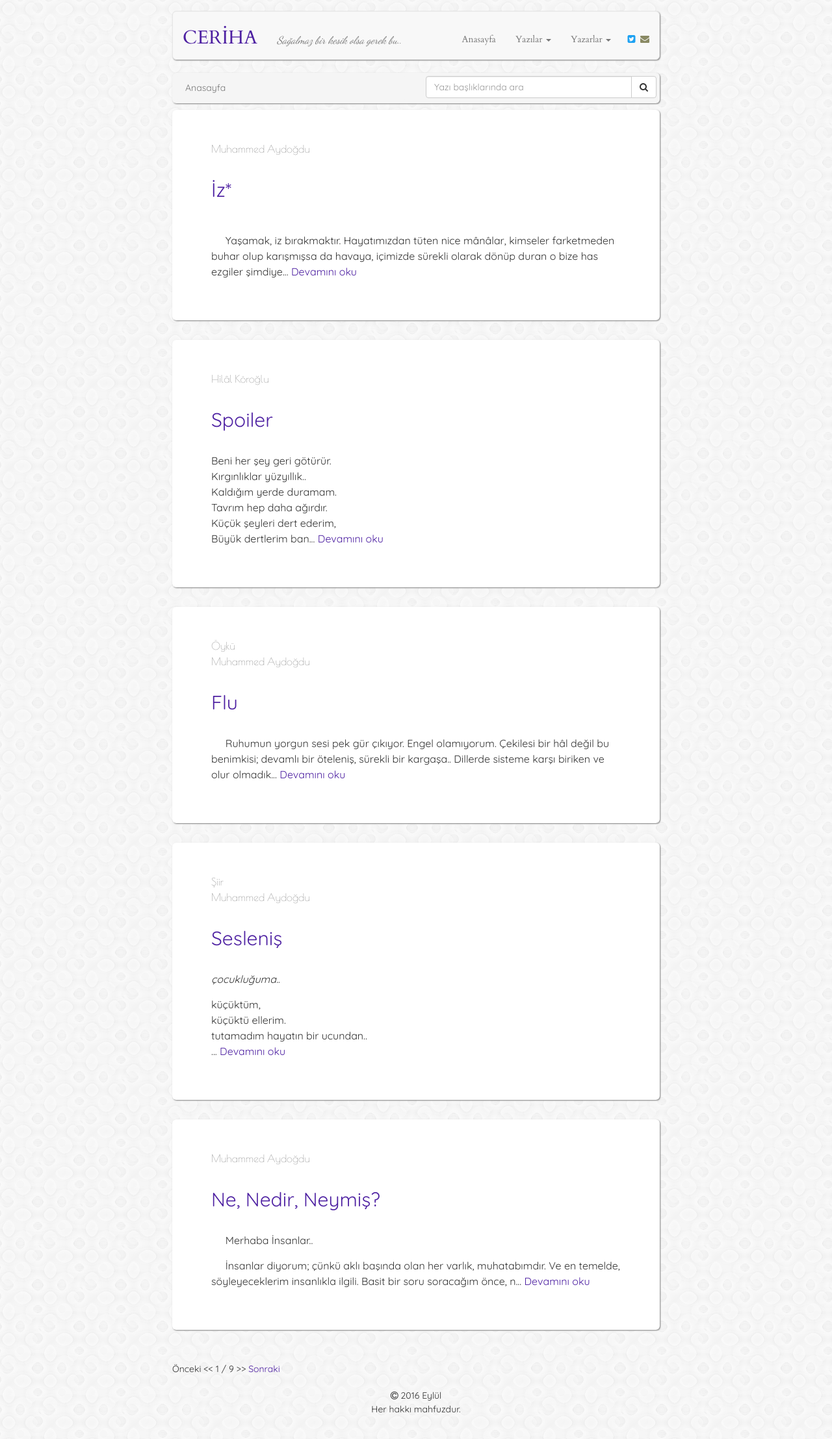
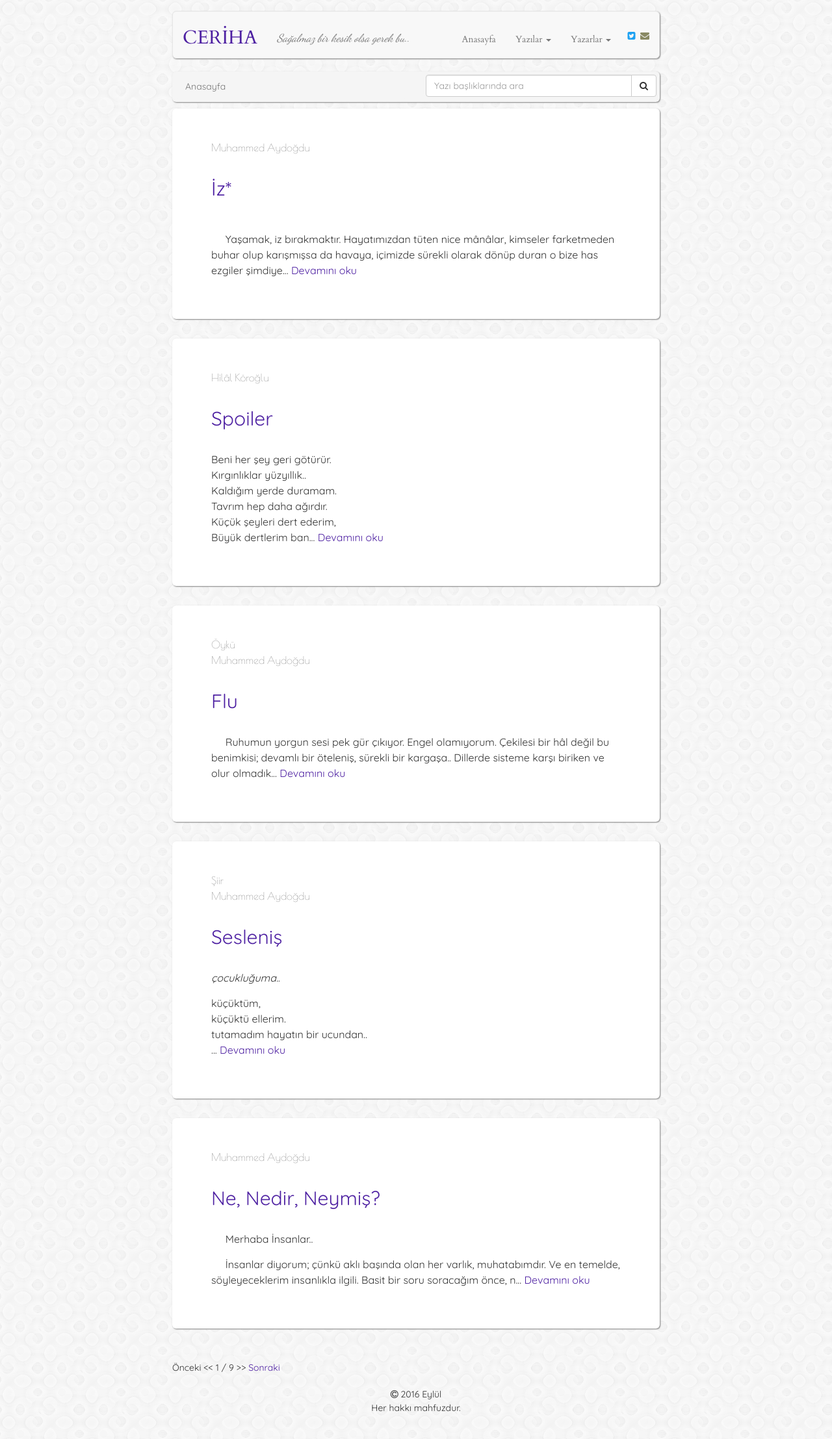
Before and after one commit to muhammedaydogdu/muhammedaydogdu.github.io, a Jekyll site: the page built from index.html, in a window 1280 px wide. Shown: the whole page at 65% size. Built offline with Jekyll 4.4.1, drawn with Linux system fonts in a browser that asks for light colours; some web fonts are replaced; the list of posts is cut into pages by our own code.

Commit message:
Update style.css

```diff
--- a/css/style.css
+++ b/css/style.css
@@ -58,8 +58,8 @@ h2 {
 }
 
 .navbar .navbar-text {
-  font-size: 16px;
-  margin-top: 19px;
+  font-size: 17px;
+  margin-top: 15px;
   margin-bottom: 15px;
   font-family: "Dancing Script", "Times New Roman", serif;
 }
@@ -126,7 +126,7 @@ nav li a.social {
   display: inline-block;
   font-size: 14px;
   padding: 0;
-  margin-top: 15px;
+  margin-top: 10px;
   margin-left: 10px;
 }
 
```
